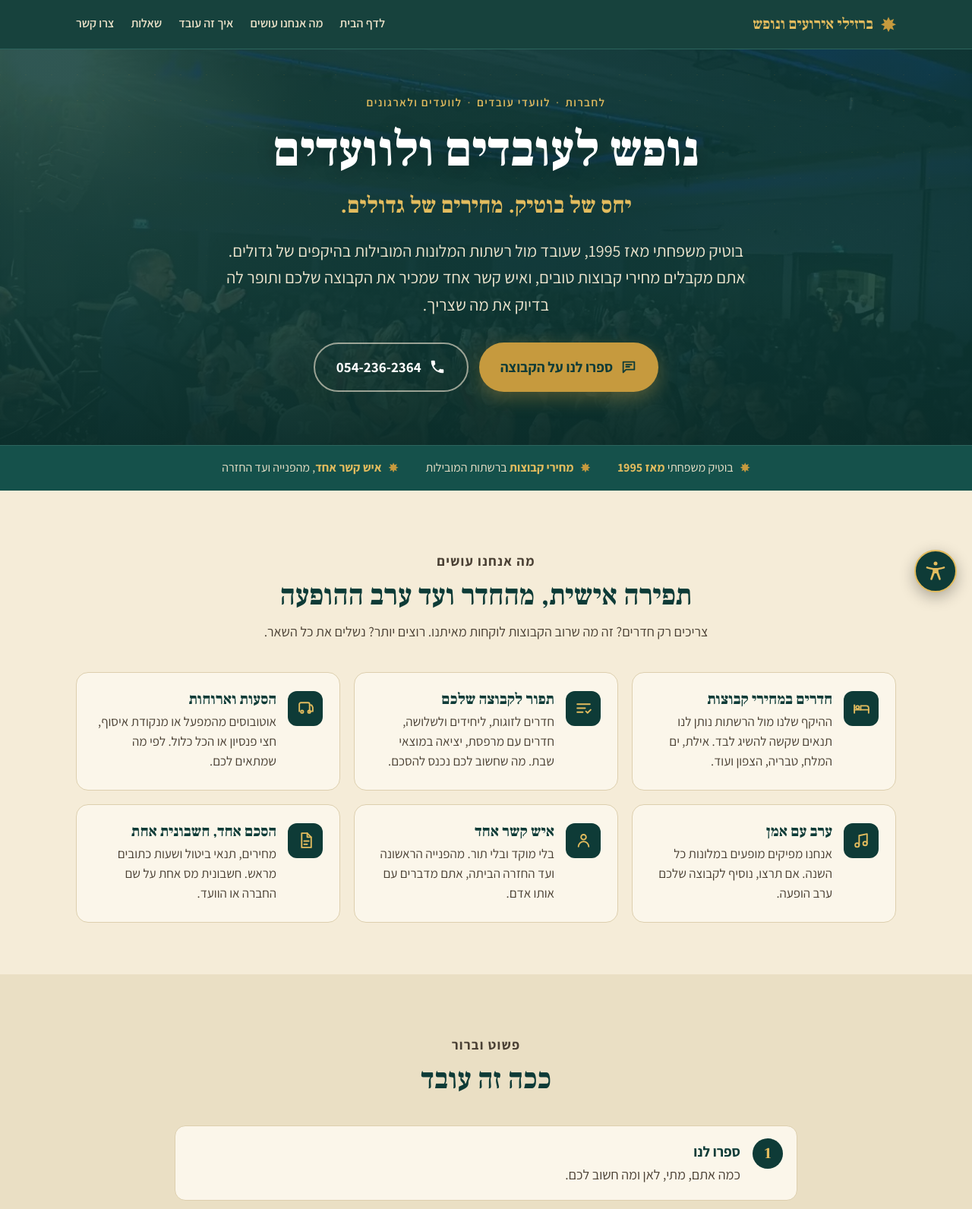
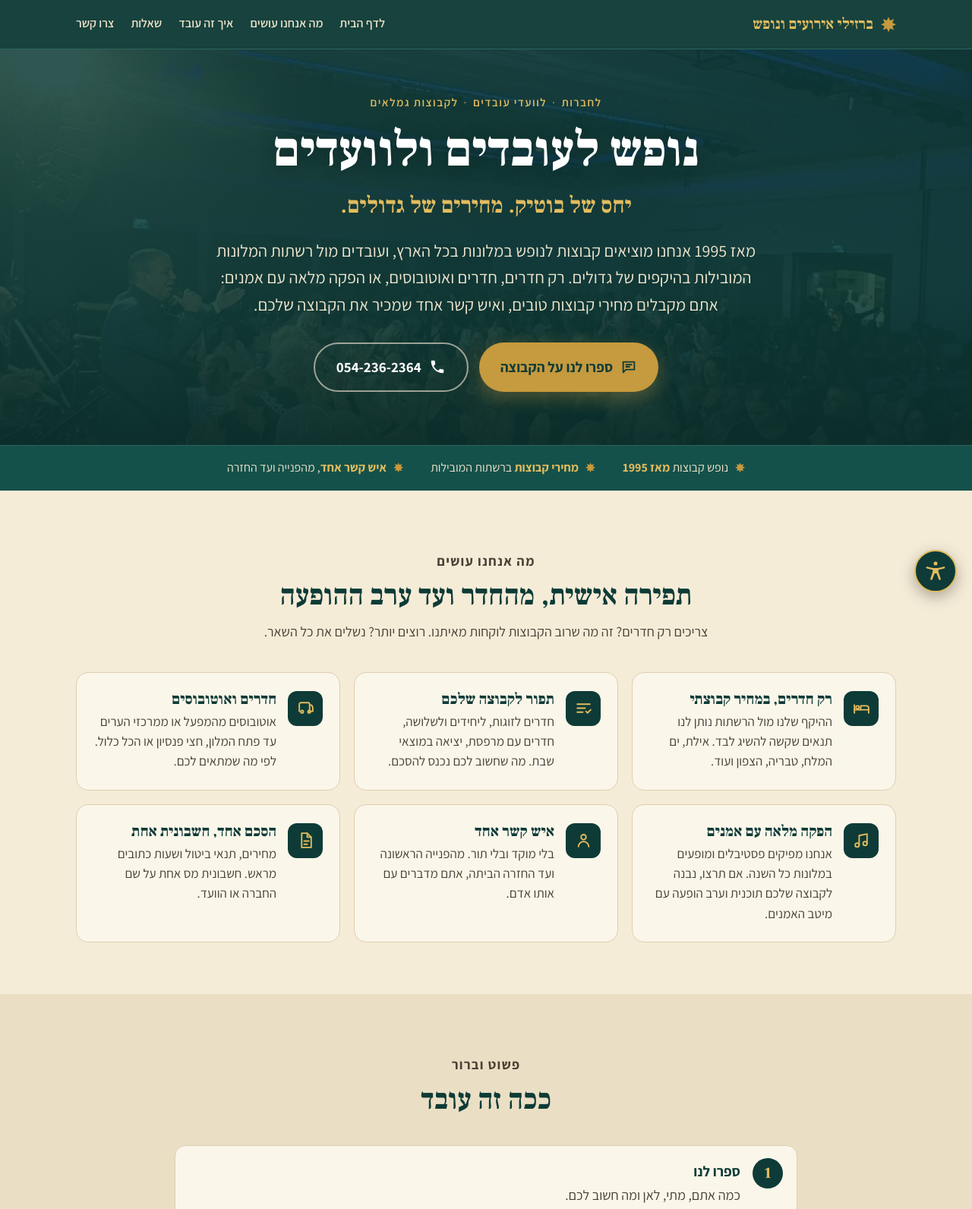
Before and after one commit to dorbarz/barzilay, a plain HTML site: page kvutzot/index.html in a window 1280 px wide. Shown: the top 1592 px of the page at 76% size. Drawn offline with Linux system fonts and the light colour scheme.

Commit message:
Groups page: service wording (rooms only, rooms and buses, full production with artists, retiree groups); drop 'family boutique'
Co-Authored-By: Claude Opus 5.5 <noreply@anthropic.com>
Claude-Session: https://claude.ai/code/session_01Dt7t8qMjVgYXAjmxyoP2T1

```diff
--- a/kvutzot/index.html
+++ b/kvutzot/index.html
@@ -4,10 +4,10 @@
 <meta charset="UTF-8" />
 <meta name="viewport" content="width=device-width, initial-scale=1.0" />
 <title>נופש לעובדים ולוועדים | ברזילי אירועים ונופש</title>
-<meta name="description" content="נופש לעובדים, לוועדים ולקבוצות באילת, בים המלח, בטבריה ובצפון. בוטיק משפחתי מאז 1995: יחס אישי, תפירה לפי מה שהקבוצה צריכה, ומחירי קבוצות של מי שמזמין הרבה." />
+<meta name="description" content="נופש לעובדים, לוועדים ולקבוצות גמלאים באילת, בים המלח ובטבריה: רק חדרים במחיר קבוצתי, חדרים ואוטובוסים, או הפקה מלאה עם אמנים. מאז 1995." />
 <link rel="canonical" href="https://barzilay-e.com/kvutzot/" />
 <meta property="og:title" content="נופש לעובדים ולוועדים | ברזילי אירועים ונופש" />
-<meta property="og:description" content="יחס של בוטיק, מחירים של גדולים. חדרים במחירי קבוצות ברשתות המלונות המובילות, ולפי הצורך גם הסעות, ארוחות וערב הופעה." />
+<meta property="og:description" content="רק חדרים במחיר קבוצתי, חדרים ואוטובוסים, או הפקה מלאה עם אמנים. נופש לעובדים, לוועדים ולקבוצות גמלאים, מאז 1995." />
 <meta property="og:locale" content="he_IL" />
 <meta property="og:type" content="website" />
 <meta property="og:url" content="https://barzilay-e.com/kvutzot/" />
@@ -36,7 +36,7 @@
       "@id": "https://barzilay-e.com/kvutzot/#service",
       "name": "נופש לעובדים, לוועדים ולקבוצות",
       "serviceType": "ארגון נופש לקבוצות, לעובדים ולוועדים",
-      "description": "בוטיק משפחתי מאז 1995 לנופש קבוצות: חדרים במחירי קבוצות ברשתות המלונות המובילות בישראל, ולפי הצורך גם הסעות, ארוחות, תוכנית וערב הופעה. הכל בתפירה אישית, בהסכם אחד ובחשבונית אחת.",
+      "description": "נופש קבוצות מאז 1995: רק חדרים במחיר קבוצתי ברשתות המלונות המובילות בישראל, חדרים ואוטובוסים, או הפקה מלאה עם אמנים לוועדים ולקבוצות גמלאים. הכל בהתאמה לקבוצה, בהסכם אחד ובחשבונית אחת.",
       "areaServed": {"@type": "Country", "name": "ישראל"},
       "audience": {"@type": "BusinessAudience", "name": "חברות, ועדי עובדים, ועדי גמלאים, מתנ\"סים וארגונים"},
       "provider": {
@@ -95,10 +95,10 @@
 
 <section class="phero">
   <div class="wrap">
-    <p class="eyebrow">לחברות<span class="sep" aria-hidden="true">·</span>לוועדי עובדים<span class="sep" aria-hidden="true">·</span>לוועדים ולארגונים</p>
+    <p class="eyebrow">לחברות<span class="sep" aria-hidden="true">·</span>לוועדי עובדים<span class="sep" aria-hidden="true">·</span>לקבוצות גמלאים</p>
     <h1>נופש לעובדים ולוועדים</h1>
     <p class="tagline">יחס של בוטיק. מחירים של גדולים.</p>
-    <p class="lead">בוטיק משפחתי מאז 1995, שעובד מול רשתות המלונות המובילות בהיקפים של גדולים. אתם מקבלים מחירי קבוצות טובים, ואיש קשר אחד שמכיר את הקבוצה שלכם ותופר לה בדיוק את מה שצריך.</p>
+    <p class="lead">מאז 1995 אנחנו מוציאים קבוצות לנופש במלונות בכל הארץ, ועובדים מול רשתות המלונות המובילות בהיקפים של גדולים. רק חדרים, חדרים ואוטובוסים, או הפקה מלאה עם אמנים: אתם מקבלים מחירי קבוצות טובים, ואיש קשר אחד שמכיר את הקבוצה שלכם.</p>
     <div class="cta-row">
       <a class="btn btn-gold" href="#quote">
         <svg viewBox="0 0 24 24" fill="none" stroke="currentColor" stroke-width="2" stroke-linecap="round" stroke-linejoin="round" aria-hidden="true"><path d="M4 5h16v11H8l-4 4z"/><path d="M8 9h8M8 12h5"/></svg>
@@ -114,7 +114,7 @@
 
 <div class="trust">
   <div class="wrap">
-    <span><span class="khatam" aria-hidden="true"></span>בוטיק משפחתי <b>מאז 1995</b></span>
+    <span><span class="khatam" aria-hidden="true"></span>נופש קבוצות <b>מאז 1995</b></span>
     <span><span class="khatam" aria-hidden="true"></span><b>מחירי קבוצות</b> ברשתות המובילות</span>
     <span><span class="khatam" aria-hidden="true"></span><b>איש קשר אחד</b>, מהפנייה ועד החזרה</span>
   </div>
@@ -130,7 +130,7 @@
     <div class="cards">
       <div class="card">
         <div class="ic" aria-hidden="true"><svg viewBox="0 0 24 24"><path d="M3 18V8"/><path d="M3 14h18v4"/><path d="M21 14v-2a3 3 0 0 0-3-3h-7v5"/><circle cx="7" cy="11" r="2"/></svg></div>
-        <div><h3>חדרים במחירי קבוצות</h3><p>ההיקף שלנו מול הרשתות נותן לנו תנאים שקשה להשיג לבד. אילת, ים המלח, טבריה, הצפון ועוד.</p></div>
+        <div><h3>רק חדרים, במחיר קבוצתי</h3><p>ההיקף שלנו מול הרשתות נותן לנו תנאים שקשה להשיג לבד. אילת, ים המלח, טבריה, הצפון ועוד.</p></div>
       </div>
       <div class="card">
         <div class="ic" aria-hidden="true"><svg viewBox="0 0 24 24"><path d="M4 7h16M4 12h10M4 17h7"/><path d="M15 16l2 2 4-4"/></svg></div>
@@ -138,11 +138,11 @@
       </div>
       <div class="card">
         <div class="ic" aria-hidden="true"><svg viewBox="0 0 24 24"><path d="M4 16V7a2 2 0 0 1 2-2h9a2 2 0 0 1 2 2v9"/><path d="M17 8h2.5L21 11v5h-4"/><circle cx="7.5" cy="16.5" r="1.6"/><circle cx="16.5" cy="16.5" r="1.6"/></svg></div>
-        <div><h3>הסעות וארוחות</h3><p>אוטובוסים מהמפעל או מנקודת איסוף, חצי פנסיון או הכל כלול. לפי מה שמתאים לכם.</p></div>
+        <div><h3>חדרים ואוטובוסים</h3><p>אוטובוסים מהמפעל או ממרכזי הערים עד פתח המלון, חצי פנסיון או הכל כלול. לפי מה שמתאים לכם.</p></div>
       </div>
       <div class="card">
         <div class="ic" aria-hidden="true"><svg viewBox="0 0 24 24"><path d="M9 18V6l10-2v12"/><circle cx="6.5" cy="18" r="2.5"/><circle cx="16.5" cy="16" r="2.5"/></svg></div>
-        <div><h3>ערב עם אמן</h3><p>אנחנו מפיקים מופעים במלונות כל השנה. אם תרצו, נוסיף לקבוצה שלכם ערב הופעה.</p></div>
+        <div><h3>הפקה מלאה עם אמנים</h3><p>אנחנו מפיקים פסטיבלים ומופעים במלונות כל השנה. אם תרצו, נבנה לקבוצה שלכם תוכנית וערב הופעה עם מיטב האמנים.</p></div>
       </div>
       <div class="card">
         <div class="ic" aria-hidden="true"><svg viewBox="0 0 24 24"><circle cx="12" cy="8" r="3.2"/><path d="M5.5 20a6.5 6.5 0 0 1 13 0"/></svg></div>
@@ -175,7 +175,7 @@
     <div class="sec-head">
       <p class="kicker">ועדים וארגונים</p>
       <h2>גם לוועדי גמלאים, למתנ"סים ולמועדונים</h2>
-      <p>ועדים וארגונים יוצאים איתנו לנופש כבר שנים. אפשר לצאת לנופש סגור משלכם, או להצטרף עם הקבוצה לאחת ההפקות שלנו: פניני מרוקו, מזמורי תימן, יום האישה ועוד.</p>
+      <p>ועדים, רשויות וארגונים יוצאים איתנו לנופש כבר שנים. אפשר לצאת לנופש סגור משלכם, לסגור יום כיף עם הופעה, ארוחה והסעות, או להצטרף עם הקבוצה לאחת ההפקות שלנו: פניני מרוקו, מזמורי תימן, יום האישה ועוד.</p>
     </div>
     <h3 class="sub-h">בין הגופים שבחרו בנו</h3>
     <ul class="logos" aria-label="גופים וארגונים">
@@ -291,7 +291,7 @@
       <a href="../privacy.html">מדיניות פרטיות</a>
       <a href="../terms.html">תנאי שימוש</a>
     </nav>
-    <p class="foot-note"><b>ברזילי אירועים ונופש</b> · בוטיק משפחתי לנופש קבוצות ולפסטיבלי מורשת · מאז 1995<br>טלפון 054-236-2364 · וואטסאפ 03-559-0765 · <a href="mailto:info@barzilay-e.com">info@barzilay-e.com</a> · כל הזכויות שמורות</p>
+    <p class="foot-note"><b>ברזילי אירועים ונופש</b> · נופש קבוצות ופסטיבלי מורשת · מאז 1995<br>טלפון 054-236-2364 · וואטסאפ 03-559-0765 · <a href="mailto:info@barzilay-e.com">info@barzilay-e.com</a> · כל הזכויות שמורות</p>
   </div>
 </footer>
 
```
Also changed, not shown: llms.txt.
